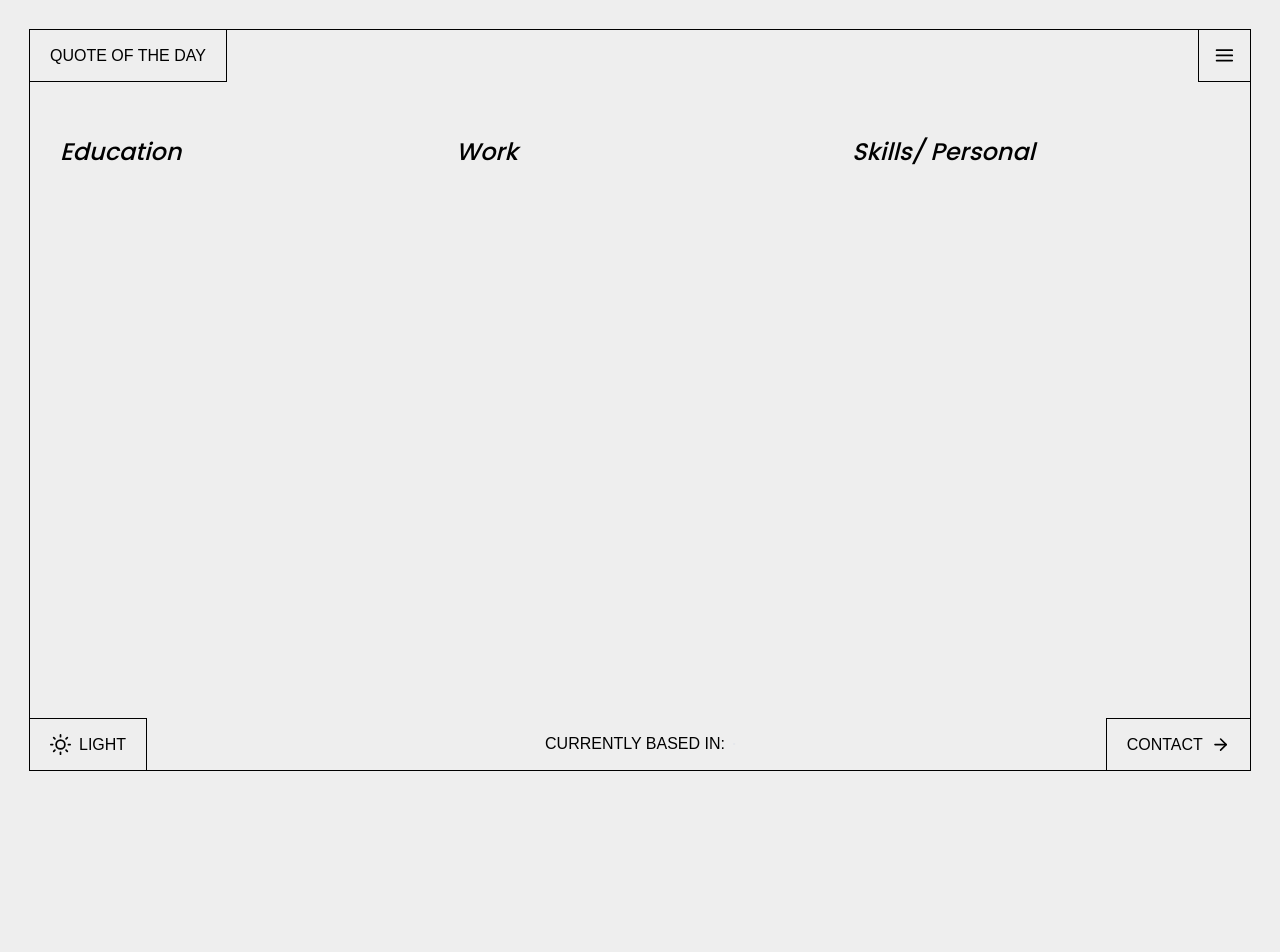
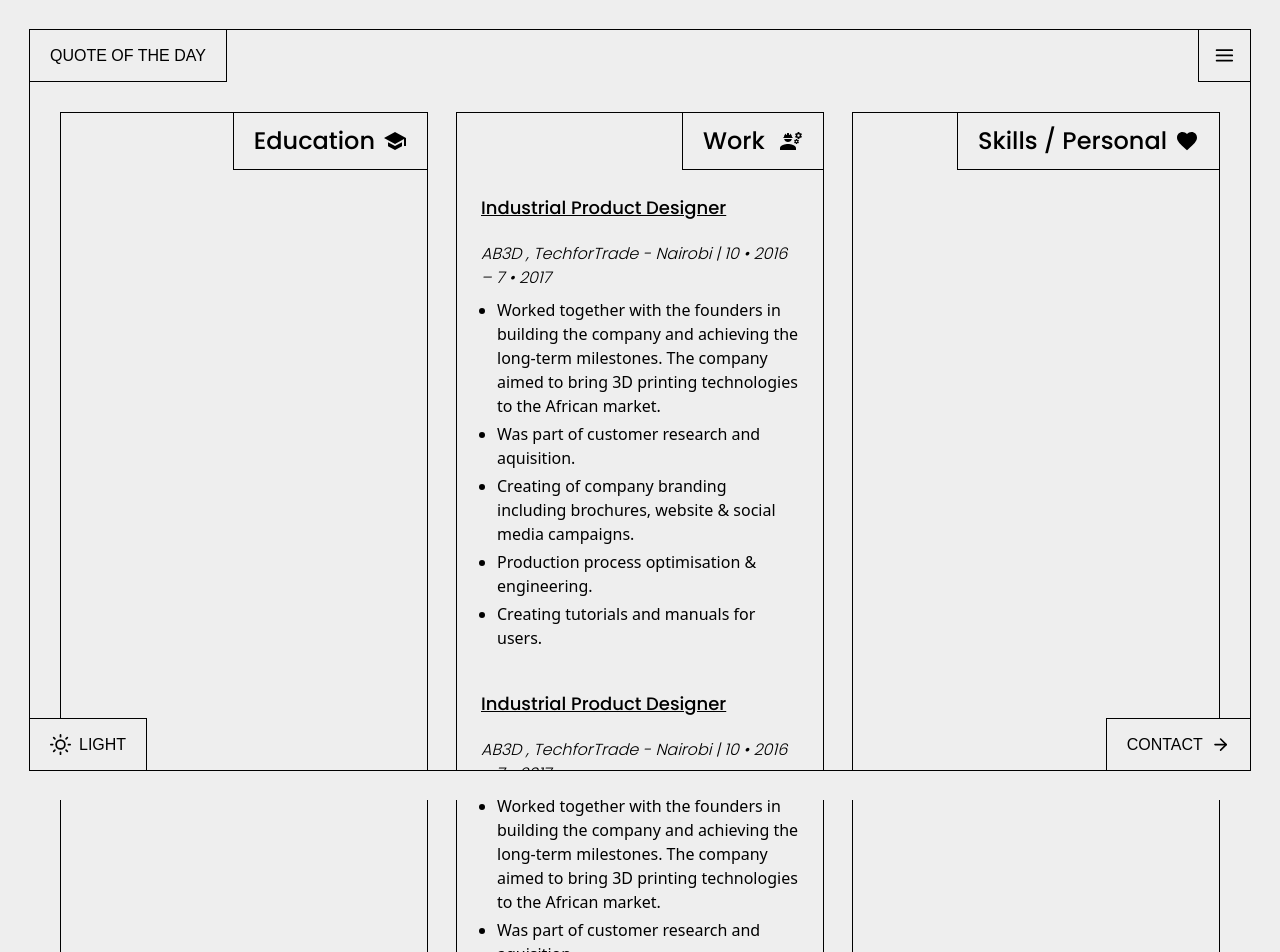
Before and after one commit to Mattymoo007/portfolio-v2, a Next.js app: page /cv in a window 1280 px wide. Shown: the top 952 px of the page. Before the commit the page ends 824 px from the top, so only its background shows below. Built offline with nearby package versions, Linux system fonts and the light colour scheme; no server answers; a web font is replaced by a local one.

Commit message:
Add CV page Fix project slug pages Remove prisma call Add icons to home page Menu closes with outside click Add animations

```diff
--- a/components/Menu/index.tsx
+++ b/components/Menu/index.tsx
@@ -1,25 +1,42 @@
 import Link from "next/link"
-import { FC, useState } from "react"
+import { FC, useEffect, useRef, useState } from "react"
 import { FiMenu, FiX } from "react-icons/fi"
-import { twitterHandle } from "~/utils/constants"
+import { MdHome } from "react-icons/md"
 import style from "./menu.module.css"
 
 const Menu: FC<{ className: string }> = ({ className }) => {
   const [isOpen, setIsOpen] = useState(false)
 
+  function useOutsideAlerter(ref: any) {
+    useEffect(() => {
+      function handleClickOutside(event: MouseEvent) {
+        if (ref.current && !ref.current.contains(event.target)) {
+          setIsOpen(false)
+        }
+      }
+      document.addEventListener("mousedown", handleClickOutside)
+      return () => {
+        document.removeEventListener("mousedown", handleClickOutside)
+      }
+    }, [ref])
+  }
+
+  const wrapperRef = useRef(null)
+  useOutsideAlerter(wrapperRef)
+
   return (
-    <nav className={`${className} ${!isOpen && style.isClosed} ${style.nav}`}>
+    <nav
+      className={`${className} ${!isOpen && style.isClosed} ${style.nav}`}
+      ref={wrapperRef}
+    >
       <Link href="/">
-        <a className="w-full btn-primary border-l">Home</a>
+        <a className="w-full btn-primary border-l">
+          <MdHome size="1.5em" />
+        </a>
       </Link>
-      <a
-        href={twitterHandle}
-        target="_blank"
-        rel="noreferrer"
-        className="w-full btn-primary border-l border-t"
-      >
-        Twitter
-      </a>
+      {/* <Link href="/cv">
+        <a className="w-full btn-primary border-l border-t">CV</a>
+      </Link> */}
       <Link href="/projects">
         <a className="w-full btn-primary border border-r-0">Projects</a>
       </Link>
--- a/layouts/Default.tsx
+++ b/layouts/Default.tsx
@@ -73,7 +73,7 @@ const DefaultLayout: FC<{
       {showCountry && (
         <span className="fixed z-10 bottom-[30px] left-1/2 text-xs md:text-base -translate-x-1/2 font-lexend h-[52px] flex items-center uppercase">
           <span className="hidden md:block">Currently based in:</span>
-          <div className="fflag fflag-BE ff-md ml-2 border"></div>
+          <div className="fflag fflag-BE ff-md ml-2 border border-black dark:border-grey"></div>
         </span>
       )}
 
--- a/pages/cv.tsx
+++ b/pages/cv.tsx
@@ -1,19 +1,68 @@
 import { NextPage } from "next"
 import React from "react"
 import DefaultLayout from "~/layouts/Default"
+import { MdEngineering, MdSchool, MdFavorite } from "react-icons/md"
 
 const CvPage: NextPage = () => {
   return (
-    <DefaultLayout>
+    <DefaultLayout showCountry={false} showWeather={false}>
       <section className="p-[20px] md:p-[30px] mt-[52px] grid md:grid-cols-2 lg:grid-cols-3 gap-7">
-        <div>
-          <h2 className="italic">Education</h2>
+        <div className="border border-black dark:border-gray-50 flex flex-col">
+          <h2 className="ml-auto border-b border-l border-black dark:border-gray-50 inline-block py-3 px-5">
+            Education
+            <MdSchool className="inline-block ml-2 mb-[3px]" />
+          </h2>
         </div>
-        <div>
-          <h2 className="italic">Work</h2>
+        <div className="border border-black dark:border-gray-50 flex flex-col">
+          <h2 className="ml-auto border-b border-l border-black dark:border-gray-50 inline-block py-3 px-5">
+            Work <MdEngineering className="inline-block ml-2 mb-[3px]" />
+          </h2>
+
+          <div className="p-6 pt-1">
+            <h3 className="underline">Industrial Product Designer</h3>
+            <p className="mb-2 italic">
+              AB3D , TechforTrade - Nairobi | 10 • 2016 – 7 • 2017
+            </p>
+            <ul className="list mb-10">
+              <li>
+                Worked together with the founders in building the company and
+                achieving the long-term milestones. The company aimed to bring
+                3D printing technologies to the African market.
+              </li>
+              <li>Was part of customer research and aquisition.</li>
+              <li>
+                Creating of company branding including brochures, website &
+                social media campaigns.
+              </li>
+              <li>Production process optimisation & engineering.</li>
+              <li>Creating tutorials and manuals for users.</li>
+            </ul>
+
+            <h3 className="underline">Industrial Product Designer</h3>
+            <p className="mb-2 italic">
+              AB3D , TechforTrade - Nairobi | 10 • 2016 – 7 • 2017
+            </p>
+            <ul className="list mb-10">
+              <li>
+                Worked together with the founders in building the company and
+                achieving the long-term milestones. The company aimed to bring
+                3D printing technologies to the African market.
+              </li>
+              <li>Was part of customer research and aquisition.</li>
+              <li>
+                Creating of company branding including brochures, website &
+                social media campaigns.
+              </li>
+              <li>Production process optimisation & engineering.</li>
+              <li>Creating tutorials and manuals for users.</li>
+            </ul>
+          </div>
         </div>
-        <div>
-          <h2 className="italic">Skills/ Personal</h2>
+        <div className="border border-black dark:border-gray-50 flex flex-col">
+          <h2 className="ml-auto border-b border-l border-black dark:border-gray-50 inline-block py-3 px-5">
+            Skills / Personal
+            <MdFavorite className="inline-block ml-2 mb-[3px]" />
+          </h2>
         </div>
       </section>
     </DefaultLayout>
--- a/pages/index.tsx
+++ b/pages/index.tsx
@@ -9,20 +9,35 @@ import Link from "next/link"
 const Home: NextPage<{ text: string; image: Asset }> = ({ text }) => {
   return (
     <DefaultLayout>
-      <div className="absolute grid place-content-center top-1/2 -translate-y-1/2">
+      <div className="mt-32 mb-28">
         <Link href="/">
           <a>
             <SpaceInvader className="cursor-pointer mx-auto relative dark:text-white z-20" />
           </a>
         </Link>
-        <ReactMarkdown
-          className="mt-6 uppercase w-[75%] md:w-[60%] text-center mx-auto leading-6 md:leading-8 text-sm md:text-xl tracking-wide"
-          components={{
-            p: ({ children }) => <p className="mb-7 last:mb-0">{children}</p>,
-          }}
-        >
-          {text}
-        </ReactMarkdown>
+
+        <div className="select-none paragraph mt-6 w-[85%] md:w-[60%] text-center mx-auto leading-6 md:leading-8  md:text-xl tracking-wide">
+          <p>
+            Greetings fellow traveller!{" "}
+            <span className="hover-vibrate">👋</span>
+          </p>
+          <p>
+            My name is Matthew. Im a product designer gone web developer that
+            loves to create functional stellar-looking interfaces{" "}
+            <span className="hover-shake">📱</span>. I am extremly curious,
+            constantly challenging myself to grow my skills and discover new,
+            interesting ideas. <span className="hover-spin">🧱</span>
+          </p>
+          <p>
+            With an eye for design <span className="hover-wobble">💅</span> and
+            a mind made for logic <span className="hover-jello">🧠</span>, I
+            combine my skills to make my ideas come to life.
+          </p>
+          <p>
+            Welcome to my playground. Enjoy!{" "}
+            <span className="hover-pulse">💖</span>
+          </p>
+        </div>
       </div>
     </DefaultLayout>
   )
--- a/pages/projects/index.tsx
+++ b/pages/projects/index.tsx
@@ -9,13 +9,7 @@ import DefaultLayout from "~/layouts/Default"
 import SpaceInvader from "~/assets/svg/space-invader.svg"
 import Link from "next/link"
 
-const categories = [
-  "all",
-  "development",
-  "product design",
-  "graphic design",
-  "writing",
-]
+const categories = ["all", "web", "product design", "graphic design", "writing"]
 
 const Projects: NextPage<{ projects: IProjectFields[] }> = ({ projects }) => {
   const [filteredProjects, setFilteredProjects] = useState([...projects])
--- /dev/null
+++ b/styles/animations.css
@@ -0,0 +1,121 @@
+@keyframes vibrating {
+  0% {
+    transform: translate(0, 0) rotate(0deg);
+  }
+  25% {
+    transform: translate(1.5px, 1.5px) rotate(5deg);
+  }
+  50% {
+    transform: translate(0, 0) rotate(0eg);
+  }
+  75% {
+    transform: translate(-1.5px, 1.5px) rotate(-5deg);
+  }
+  100% {
+    transform: translate(0, 0) rotate(0deg);
+  }
+}
+
+@keyframes pulsing {
+  0% {
+    transform: scale(1);
+  }
+  15% {
+    transform: scale(1.2);
+  }
+  25% {
+    transform: scale(1);
+  }
+  35% {
+    transform: scale(1.2);
+  }
+  45% {
+    transform: scale(1);
+  }
+}
+
+@keyframes wobble {
+  0%,
+  100% {
+    transform: translateX(0%);
+    transform-origin: 50% 50%;
+  }
+
+  15% {
+    transform: translateX(-6px) rotate(-6deg);
+  }
+
+  30% {
+    transform: translateX(3px) rotate(6deg);
+  }
+
+  45% {
+    transform: translateX(-3px) rotate(-3.6deg);
+  }
+
+  60% {
+    transform: translateX(2px) rotate(2.4deg);
+  }
+
+  75% {
+    transform: translateX(-3px) rotate(-1.2deg);
+  }
+}
+
+@keyframes jello {
+  0% {
+    transform: scale3d(1, 1, 1);
+  }
+
+  30% {
+    transform: scale3d(1.25, 0.75, 1);
+  }
+
+  40% {
+    transform: scale3d(0.75, 1.25, 1);
+  }
+
+  50% {
+    transform: scale3d(1.15, 0.85, 1);
+  }
+
+  65% {
+    transform: scale3d(0.95, 1.05, 1);
+  }
+
+  75% {
+    transform: scale3d(1.05, 0.95, 1);
+  }
+
+  100% {
+    transform: scale3d(1, 1, 1);
+  }
+}
+
+@keyframes shaking {
+  0%,
+  100% {
+    transform: translateX(0);
+  }
+
+  10%,
+  30%,
+  50%,
+  70% {
+    transform: translateX(-2px);
+  }
+
+  20%,
+  40%,
+  60% {
+    transform: translateX(2px);
+  }
+
+  80% {
+    transform: translateX(1px);
+  }
+
+  90% {
+    transform: translateX(-1px);
+  }
+}
--- a/styles/globals.css
+++ b/styles/globals.css
@@ -2,6 +2,7 @@
 @tailwind components;
 @tailwind utilities;
 @import "freakflags";
+@import "./animations.css";
 
 @layer utilities {
   .vertical-text {
@@ -38,6 +39,10 @@ h2,
 h3,
 h4 {
   @apply font-poppins mb-5 text-2xl;
+}
+
+h3 {
+  @apply text-lg;
 }
 
 p {
@@ -79,6 +84,49 @@ html.dark {
   }
 }
 
+.list {
+  @apply pl-4;
+}
+
+.list li {
+  @apply list-disc mb-1;
+}
+
 :root {
   --animate-duration: 300ms;
 }
+
+.paragraph {
+  p {
+    @apply mb-6 last:mb-0;
+  }
+}
+
+.hover-pulse:hover {
+  @apply cursor-none inline-block;
+  animation: pulsing 1s infinite;
+}
+
+.hover-spin:hover {
+  @apply cursor-none inline-block animate-spin;
+}
+
+.hover-vibrate:hover {
+  @apply cursor-none inline-block;
+  animation: vibrating 0.25s infinite;
+}
+
+.hover-shake:hover {
+  @apply cursor-none inline-block;
+  animation: shaking 1s infinite;
+}
+
+.hover-wobble:hover {
+  @apply cursor-none inline-block;
+  animation: wobble 800ms cubic-bezier(0.37, 0, 0.63, 1) 0s infinite;
+}
+
+.hover-jello:hover {
+  @apply cursor-none inline-block;
+  animation: jello 800ms cubic-bezier(0.61, 1, 0.88, 1) 0s infinite;
+}
```
Also changed, not shown: pages/projects/[slug].tsx (+28 -27 lines), 1 other file (tests, documents, lock files or other folders).
